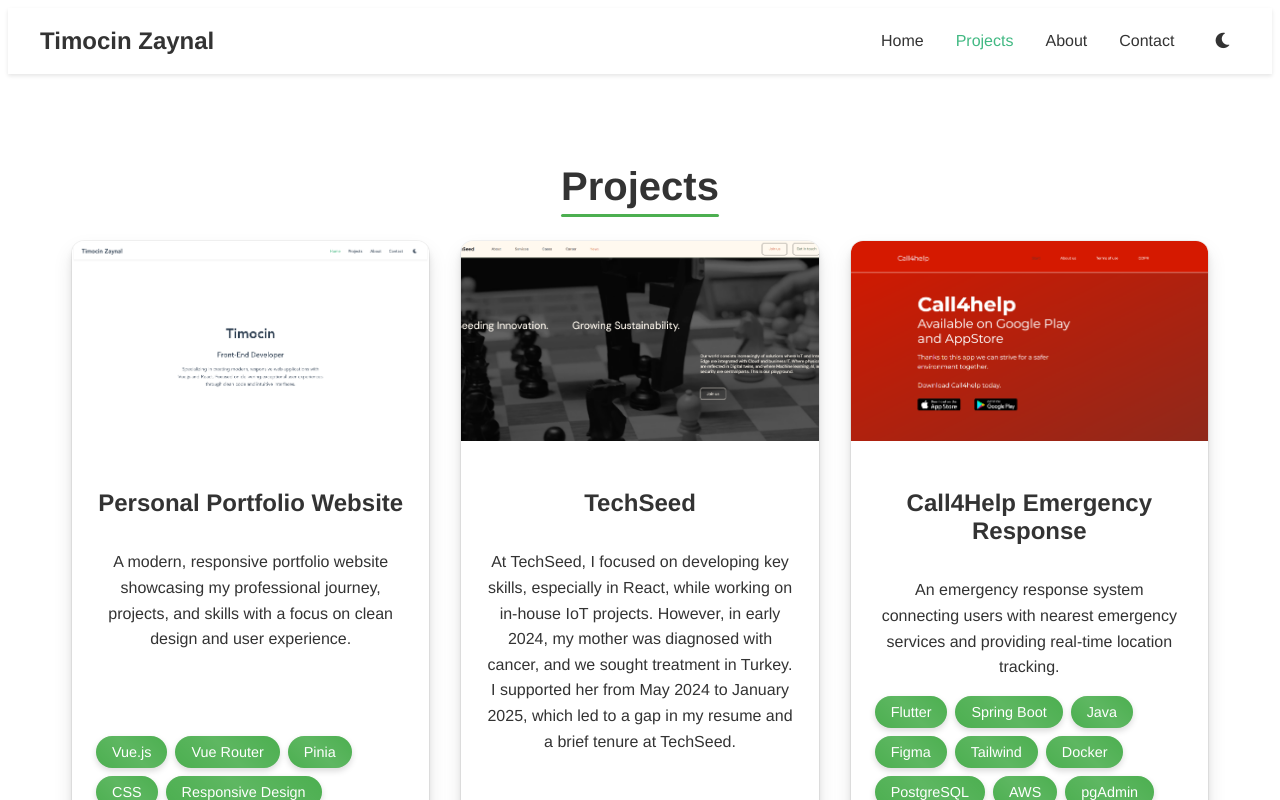
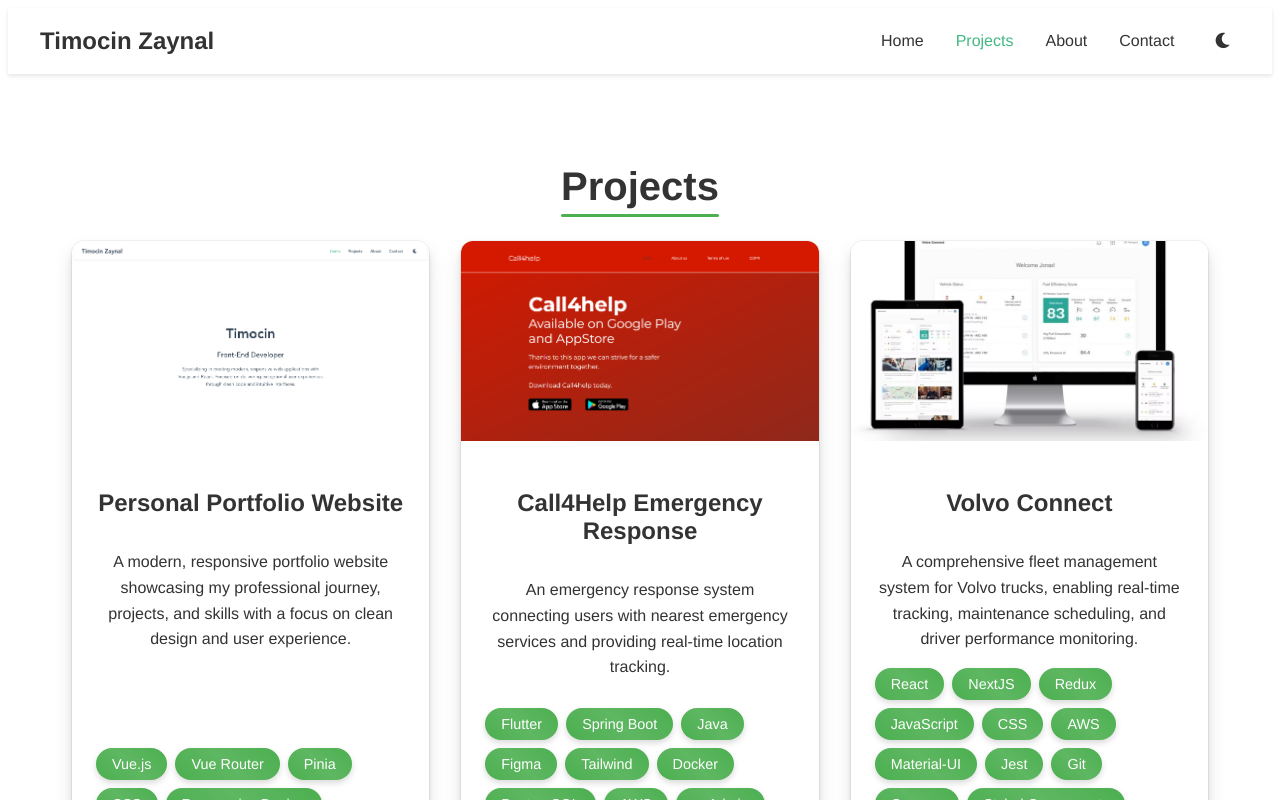
Before and after one commit to ZaynalT/myPortfolio, a Vue app: page /projects in a window 1280 px wide. Shown: the top 800 px of the page. Built offline with nearby package versions, Linux system fonts and the light colour scheme.

Commit message:
cleanup of projects

```diff
--- a/src/data/projects.js
+++ b/src/data/projects.js
@@ -40,17 +40,6 @@ You can view the source code by clicking the "GitHub" button at the top of this
     },
     {
       id: 2,
-      title: "TechSeed",
-      description: "At TechSeed, I focused on developing key skills, especially in React, while working on in-house IoT projects. However, in early 2024, my mother was diagnosed with cancer, and we sought treatment in Turkey. I supported her from May 2024 to January 2025, which led to a gap in my resume and a brief tenure at TechSeed.",
-      image: techSeed,
-      tags: ["React", "Node.js", "IoT"],
-      github: "",
-      demo: "",
-      period: "2024 February - 2024 May",
-      fullText: "The reason for this explanation is to explain the gap I have in my resume and the reason for my short time on TechSeed.\n\nDuring my time at TechSeed, I focused on honing the skills I knew would be essential for securing an assignment as quickly as possible. I began by working on in-house IoT projects available within the company, gaining hands-on experience. As I progressed, I shifted my focus to refining my expertise in React, recognizing its dominance in the market. My goal was to build a strong portfolio by creating and showcasing projects on GitHub.\n\nIn early 2024, I received devastating news—my mother had been diagnosed with cancer. Unfortunately, no viable treatment options were available for her in Sweden, and the proposed alternatives offered little hope. As a family, we made the difficult decision to seek medical care in Turkey, where she underwent extensive surgery and treatment. My brother and I traveled with her, staying from May 2024 to January 2025 to provide support during this critical period."
-    },
-    {
-      id: 3,
       title: "Call4Help Emergency Response",
       description: "An emergency response system connecting users with nearest emergency services and providing real-time location tracking.",
       image: call4help,
@@ -61,7 +50,7 @@ You can view the source code by clicking the "GitHub" button at the top of this
       fullText: "Call4Help is a location-based application designed to assist people in emergency situations. Users can create alarms that are broadcast to individuals within a specified radius of the alarm's location.\n\nThe application supports multiple alarm formats, including text, photos, and videos, ensuring flexibility in communication during emergencies. It is developed using Flutter for the frontend and Java Spring for the backend, with PostgreSQL handling data management.\n\nAWS is used for both the CI/CD pipeline and backend hosting. When I joined the project, I took full ownership as the sole developer, handling both frontend and backend responsibilities.\n\nI implemented new UI components, built corresponding backend endpoints, and dockerized the backend for efficient deployment on AWS. I also carried out extensive refactoring, applying Clean Code principles to enhance scalability and maintainability.\n\nMy contributions brought structure and clarity to the codebase, resulting in a more maintainable architecture. The backend was successfully deployed to the cloud, setting the stage for the app's upcoming release on Android and iOS platforms."
     },
     {
-      id: 4,
+      id: 3,
       title: "Volvo Connect",
       description: "A comprehensive fleet management system for Volvo trucks, enabling real-time tracking, maintenance scheduling, and driver performance monitoring.",
       image: volvoConnect,
@@ -72,7 +61,7 @@ You can view the source code by clicking the "GitHub" button at the top of this
       fullText: "Timocin contributed to the Customer Portal section of Volvo Connect, a platform where users were granted role-based access, ensuring a personalized experience with a dashboard that displayed only the most relevant services.\n\nThe application was designed as a marketplace, where each service was structured as a widget, allowing for flexible reuse with different configurations tailored to various customers. Timocin was responsible for developing and maintaining three key widgets: Messaging, Notifications Panel, and Settings.\n\nHis primary challenges involved implementing and refining new functionality, enhancing the customer experience, and providing continued support for existing users. Development took place within a microservice architecture, ensuring modular and scalable solutions.\n\nTo enable a more efficient CI/CD pipeline, tests were continuously updated after each change, ensuring faster and safer deployment. The application was hosted on AWS.\n\nAs a result, the project delivered a well-tested, secure, and user-friendly application that received positive feedback from customers, contributing to an increase in user adoption."
     },
     {
-      id: 5,
+      id: 4,
       title: "Bilia Website Modernization",
       description: "An interactive car configuration platform for Bilia, allowing customers to customize and visualize their dream car with real-time pricing.",
       image: bilia,
@@ -83,7 +72,7 @@ You can view the source code by clicking the "GitHub" button at the top of this
       fullText: "Bilia, one of the largest car dealership chains in the Nordics, undertook a major initiative to transition from a monolithic architecture to a more modular system, breaking down the application into smaller, individual components.\n\nThe system was built on a headless CMS (EPiServer), with Azure DevOps managing the CI/CD pipeline. Timocin played a key role in modernizing the legacy system, ensuring seamless integration with the new architecture.\n\nHis responsibilities included updating the majority of the website to align with the new UI library and enhancing system compatibility. Additionally, he utilized Vue's ShallowMount to develop comprehensive component tests, improving code reliability and maintainability.\n\nAs a result, the team successfully met a strict deadline, receiving highly positive feedback from both the Product Owner and the board. The project's modularization significantly streamlined future development, making the system more scalable and maintainable."
     },
     {
-      id: 6,
+      id: 5,
       title: "Ellos E-commerce Platform",
       description: "A modern e-commerce platform for Ellos, featuring advanced search, personalized recommendations, and seamless checkout experience.",
       image: ellos,
@@ -94,7 +83,7 @@ You can view the source code by clicking the "GitHub" button at the top of this
       fullText: "Timocin was part of an internal Squeed team responsible for the development of Jotex, Homeroom, and Stayhard. His contributions included defining the architecture for the headless CMS within Amplience and conducting training sessions to onboard the business team onto the new platform.\n\nHe played a key role in ensuring that the visual development aligned with the client's expectations while expanding the functionality of the component library used across Ellos Group. Additionally, he prioritized short feedback loops, allowing components to be rapidly updated and deployed to production as specifications evolved.\n\nSince Ellos had not previously worked with agile development and sprint planning, the team introduced these methodologies, improving workflow efficiency. Jenkins was used for automated testing to ensure code quality.\n\nThrough this project, Timocin gained hands-on experience in agile methodologies, advanced Vue.js development, and professional customer interactions. The project was a resounding success, with all requirements met and overwhelmingly positive feedback from stakeholders.\n\nThe team's efforts empowered Ellos' content team to independently manage and display website components through Amplience, significantly reducing developer workload and increasing operational efficiency."
     },
     {
-      id: 7,
+      id: 6,
       title: "Scope360 Analytics",
       description: "A business intelligence platform providing 360-degree insights into company performance with interactive dashboards and reports.",
       image: scope360,
@@ -105,7 +94,7 @@ You can view the source code by clicking the "GitHub" button at the top of this
       fullText: "Scope360 is a Chrome extension designed to visualize workflows in Jira. As part of this project, Timocin developed a web application responsible for client authentication, ensuring that only authorized users could edit and update configuration files within Scope360.\n\nTo enable seamless functionality, he modified and extended the existing REST API implementations, integrating them with the new authentication system.\n\nHis contributions enhanced both security and usability, resulting in a more user-friendly experience for customers."
     },
     {
-      id: 8,
+      id: 7,
       title: "KFC - Figure8",
       description: "Timocin developed an iOS app for KFC's Figure-Eight system, using Bluetooth beacons to track staff performance in real time. The app sent data to a Python backend, generating reports that helped optimize kitchen operations and improve efficiency.",
       image: figure8,
@@ -116,7 +105,7 @@ You can view the source code by clicking the "GitHub" button at the top of this
       fullText: "Kentucky Fried Chicken (KFC) initiated a project to optimize kitchen staff efficiency by improving their checkpoint system, known as the 'Figure-Eight.' This system consists of four stations that must be checked within a set time frame to be considered approved.\n\nTo enhance process visibility and efficiency, the client sought a digital solution to monitor and analyze performance in real time. Timocin designed and developed a solution where each station was equipped with a Bluetooth beacon.\n\nHe created an iOS application that logged timestamps and identified which device passed each station within the approved range. Completed Figure-Eight sessions were then transmitted to a Python-based backend, where data was structured and exported into Excel reports according to KFC's specifications.\n\nThe implementation provided real-time insights into staff performance, allowing KFC to identify stores or employees struggling to complete sessions on time. Additionally, the system laid the foundation for future data analysis, enabling the creation of performance graphs and trend analysis to further optimize operations."
     },
     {
-      id: 9,
+      id: 8,
       title: "Bayyinah Mosque App",
       description: "Developed a mobile app to improve mosque-member communication with donations, questions, and event access. Focused on intuitive UX for elderly users.",
       image: "",
@@ -127,7 +116,7 @@ You can view the source code by clicking the "GitHub" button at the top of this
       fullText: "The Bayyinah Mosque App was developed to enhance communication between the mosque and its members, with a particular focus on elderly users who were less tech-savvy. The app featured several key functionalities:\n\n- Donation system with secure payment processing\n- Question and answer section for religious inquiries\n- Event calendar and registration system\n- Prayer time notifications\n- Community announcements\n\nNote: Due to the passage of time and organizational changes, I no longer have access to the original resources and images for this project. Additionally, the app has been removed from the App Store following the completion of its service period."
     },
     {
-      id: 10,
+      id: 9,
       title: "Magic Scissors Booking App",
       description: "iOS application that solved double bookings and reduced admin work in a local hair salon with a seamless booking interface.",
       image: "",
@@ -138,7 +127,7 @@ You can view the source code by clicking the "GitHub" button at the top of this
       fullText: "The Magic Scissors Booking App was developed to address the specific needs of a local hair salon struggling with double bookings and administrative overhead. The app featured:\n\n- Real-time booking system\n- Staff availability tracking\n- Customer history and preferences\n- Automated reminders\n- Service duration management\n\nNote: As this was an early project in my career, I no longer have access to the original resources and images. The app has been removed from the App Store as the salon has since closed its business."
     },
     {
-      id: 11,
+      id: 10,
       title: "Livescore for Gothenburg Lower Leagues",
       description: "Live sports tracking app tailored for Gothenburg's lower league football. Featured real-time updates using web crawlers and user inputs.",
       image: "",
```
